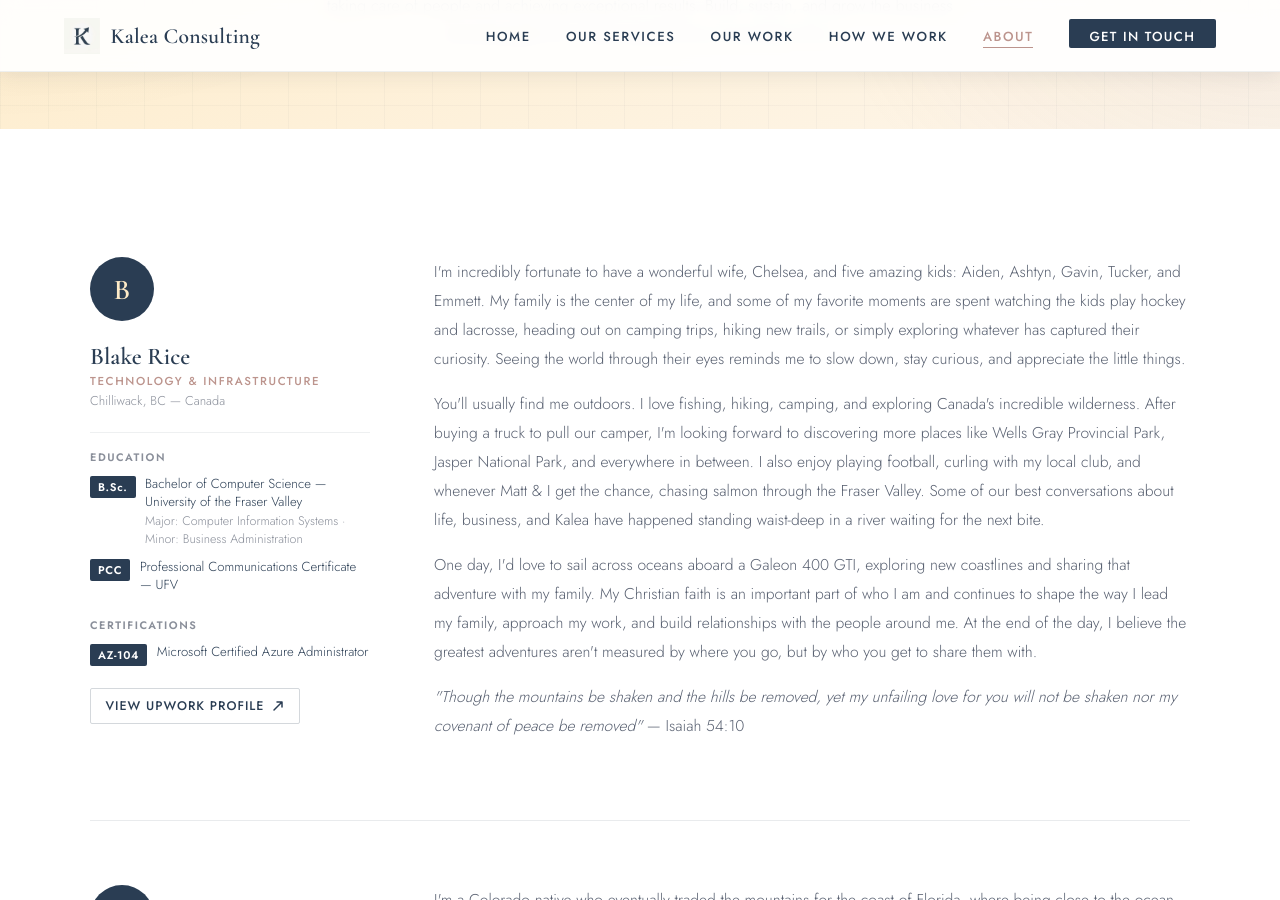
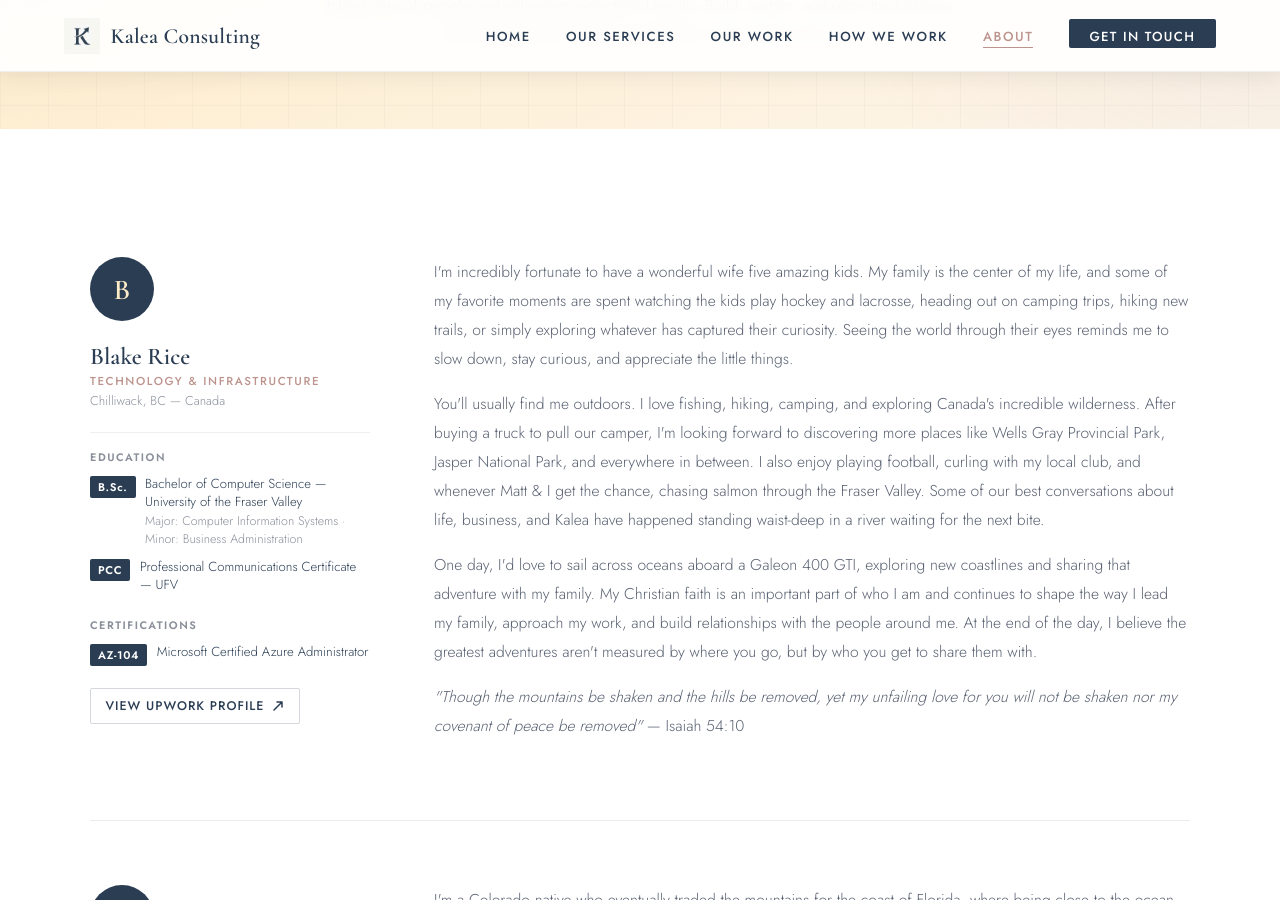
Before and after one commit to Kalea-Consulting/kaleaconsulting, a Jekyll site: the page built from about.html, in a window 1280 px wide and 900 px high, scrolled down 519 px. Built offline with Jekyll 4.4.1, drawn with Linux system fonts in a browser that asks for light colours.

Commit message:
Removing kiddos & Chelsea about.html
word for word

```diff
--- a/about.html
+++ b/about.html
@@ -70,8 +70,7 @@ description: Meet the team behind Kalea Consulting — Blake Rice and Matt Schla
 
       <div class="team-detail-content">
         <p class="team-detail-bio">
-          I'm incredibly fortunate to have a wonderful wife, Chelsea, and five amazing kids: Aiden, Ashtyn, Gavin, Tucker,
-          and Emmett. My family is the center of my life, and some of my favorite moments are spent watching the kids play
+          I'm incredibly fortunate to have a wonderful wife five amazing kids. My family is the center of my life, and some of my favorite moments are spent watching the kids play
           hockey and lacrosse, heading out on camping trips, hiking new trails, or simply exploring whatever has captured
           their curiosity. Seeing the world through their eyes reminds me to slow down, stay curious, and appreciate the
           little things.
```
